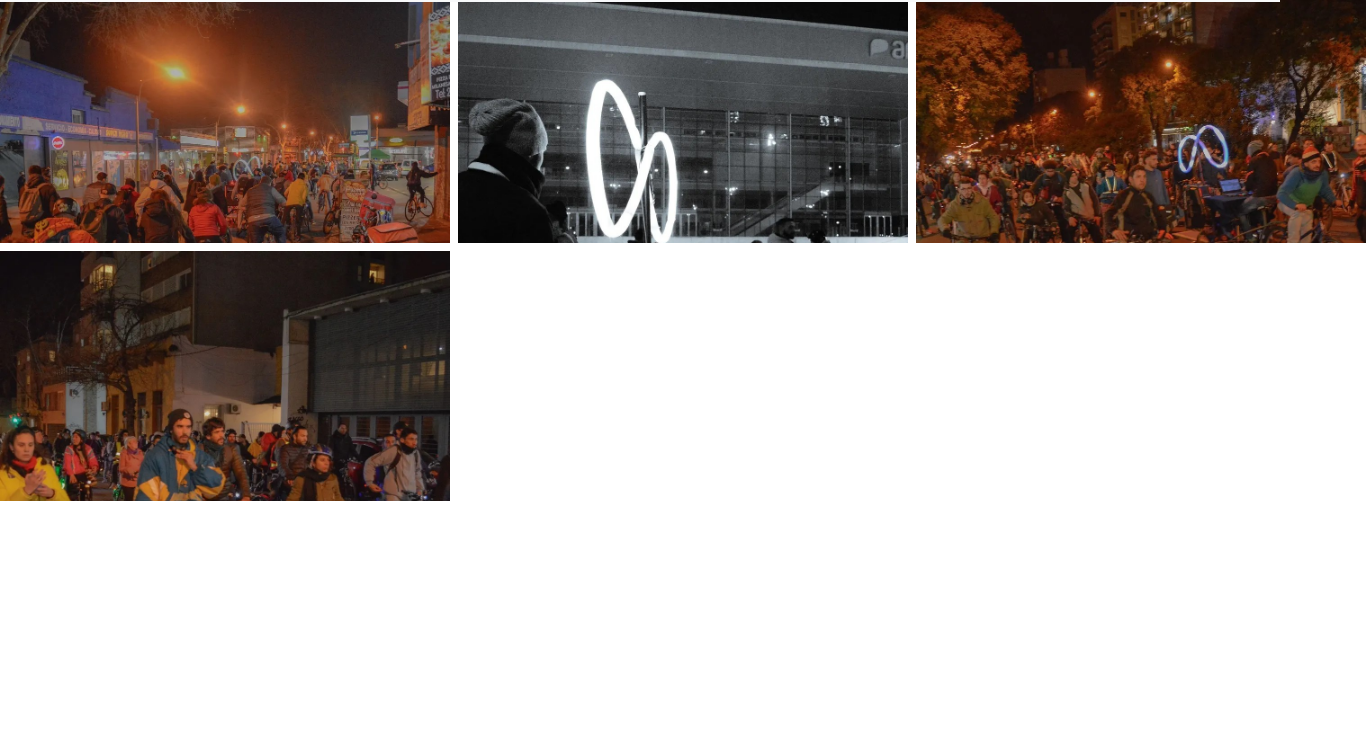
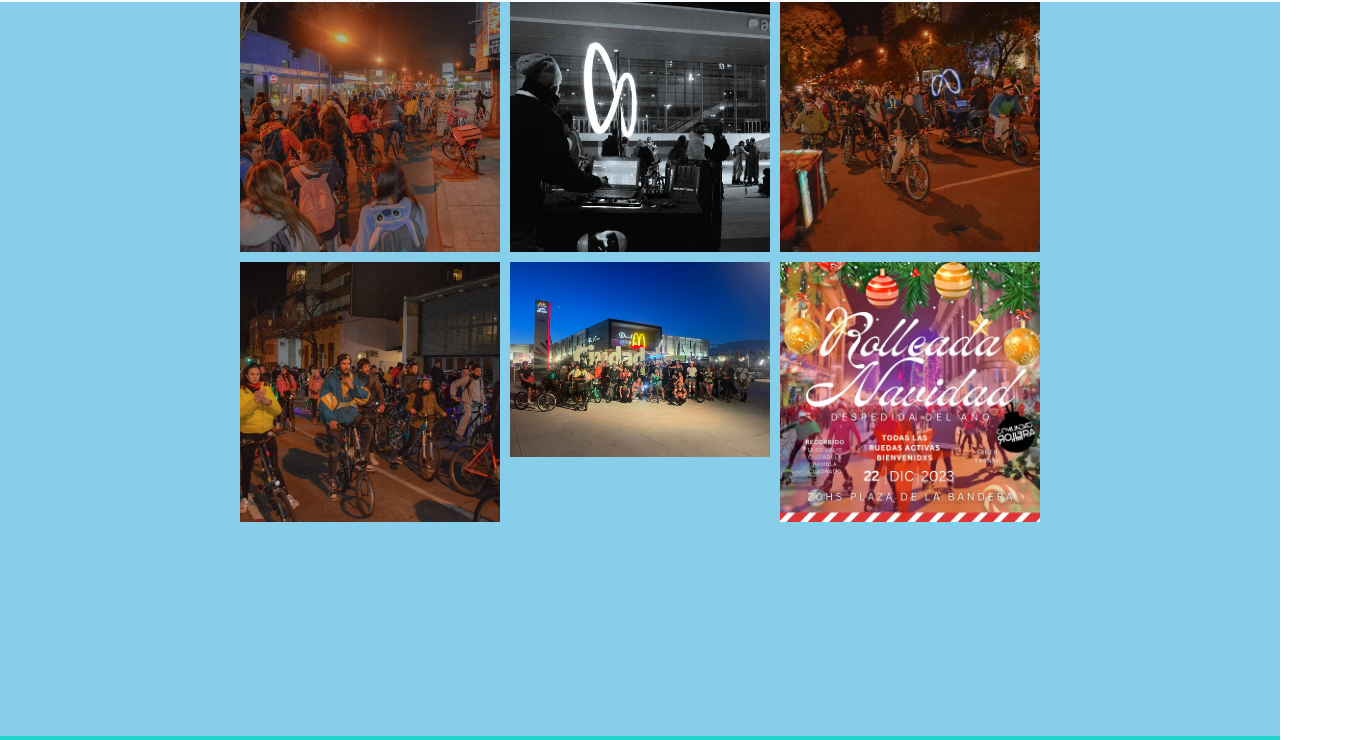
Before and after one commit to DarioFontes/Primera-Web-ElMusi, a website: page pages/imagenes.html in a window 1280 px wide. Shown: the part 84-824 px from the top of the page, 1366 px wide, since content can reach past the window. Drawn offline with nearby package versions, Linux system fonts and the light colour scheme; a web font is replaced by a local one.

Commit message:
Actualizando pages de imagenes

```diff
--- a/pages/imagenes.html
+++ b/pages/imagenes.html
@@ -6,7 +6,6 @@
         <link rel="stylesheet" href="../css/style.css">
         <title>imagenes</title>
         <link href="https://cdn.jsdelivr.net/npm/bootstrap@5.3.2/dist/css/bootstrap.min.css" rel="stylesheet" integrity="sha384-T3c6CoIi6uLrA9TneNEoa7RxnatzjcDSCmG1MXxSR1GAsXEV/Dwwykc2MPK8M2HN" crossorigin="anonymous">
-
         <link rel="icon" type="image/x-icon" href="../icons/LOGO.webp">
     </head>
 
@@ -40,18 +39,20 @@
 </header>
 
 <!--contenido-->
-    <main id="main">
+    <main id="MainImg">
         <section id="banner">
             <article>
                 <h1>Recorridos y Fotos</h1>
             </article>
         </section>
         <section id="contedorImg">
-            <div class="gridImg"></div>
-            <div class="gridImg2"></div>
-            <div class="gridImg3"></div>
-            <div class="gridImg4"></div>
-        </section>
+            <div class="gridImg"><img src="../images/FotosDelMusi1.jpg" alt="FotosDelMusi1"></div>
+            <div class="gridImg2"><img src="../images/FotosDelMusi2.jpg" alt="FotosDelMusi2"></div>
+            <div class="gridImg3"><img src="../images/FotosDelMusi3.jpg" alt="FotosDelMusi3"></div>
+            <div class="gridImg4"><img src="../images/FotosDelMusi4.jpg" alt="FotosDelMusi4"></div>
+            <div class="gridImg5"><img src="../images/FotosDelMusi5.jpg" alt="FotosDelMusi5"></div>
+            <div class="gridImg6"><img src="../images/FotosDelMusi6.jpg" alt="FotosDelMusi6"></div>
+          </section>
     </main>
 
 <!--Pie de pagina-->
--- a/sass/contacto/_contacto.scss
+++ b/sass/contacto/_contacto.scss
@@ -4,6 +4,7 @@
     display: flex;
 }
 #textoContacto {
+    margin-top: 80px;
     font-size: 20px;
     background-color: red;
     opacity: 0.7;
--- a/sass/imagenes/_imagenes.scss
+++ b/sass/imagenes/_imagenes.scss
@@ -1,38 +1,24 @@
 
 /*IMAGENES*/
-
+#MainImg{
+    background-color: skyblue;
+}
 
 
 #contedorImg{
-    width: 1366px;
-    height: 768px;
+    width: 100%;
+    height: 80px;
     display: grid;
-    grid-template-rows: repeat(3, 1fr);
-    grid-template-columns: repeat(3, 1fr);
-    object-fit: cover;
-    gap: 8px;
+    grid-template-columns: repeat(auto-fill, minmax(200px, 1fr));
+    max-width: 800px;
+    gap: 10px;
+    margin: 0 auto;
 }
 
 
-.gridImg{
-background-size: cover;
-background-image: url(../images/FotosDelMusi1.jpg);
+#contedorImg{
+    img{
+        width: 100%;
+        height: auto;
+    }
 }
-
-.gridImg2{
-background-image: url(../images/FotosDelMusi2.jpg);
-background-size: cover;
-
-}
-
-.gridImg3{
-background-image: url(../images/FotosDelMusi3.jpg);
-background-size: cover;
-
-}
-
-.gridImg4{
-background-image: url(../images/FotosDelMusi4.jpg);
-background-size: cover;
-
-}
--- a/sass/style.scss
+++ b/sass/style.scss
@@ -39,11 +39,9 @@ main {
 .modal-body img{
     height: auto;
     max-width: 75%;
-    position: cover;
 }
 .card {
-
-    gap: 15px;
+    gap: 10px;
     font-size: 18px;
 }
 /*.card:hover {
```
Also changed, not shown: index.html (+4 -5 lines), css/style.css, images/FotosDelMusi5.jpg (added), images/FotosDelMusi6.jpg (added), 1 other file.
